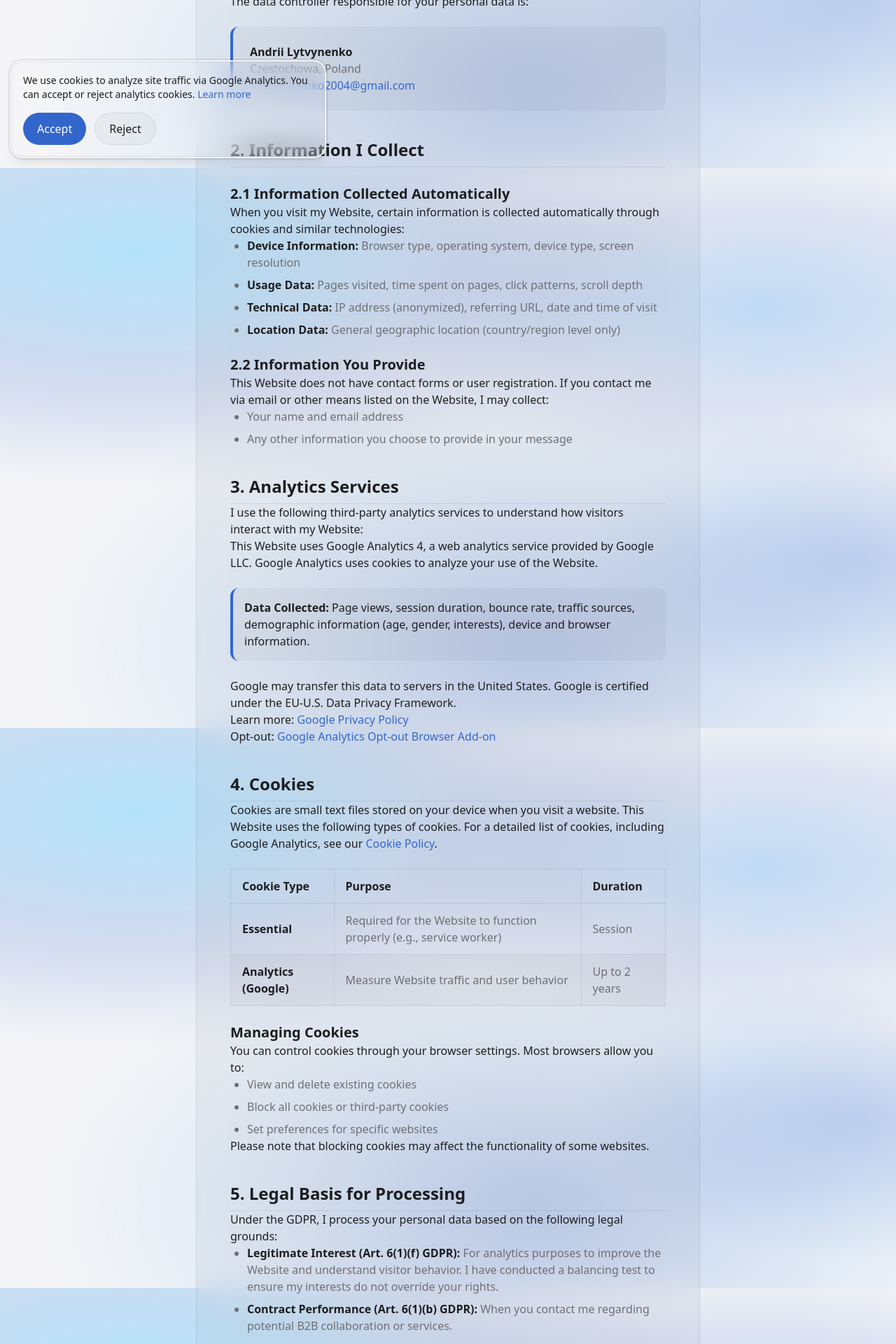
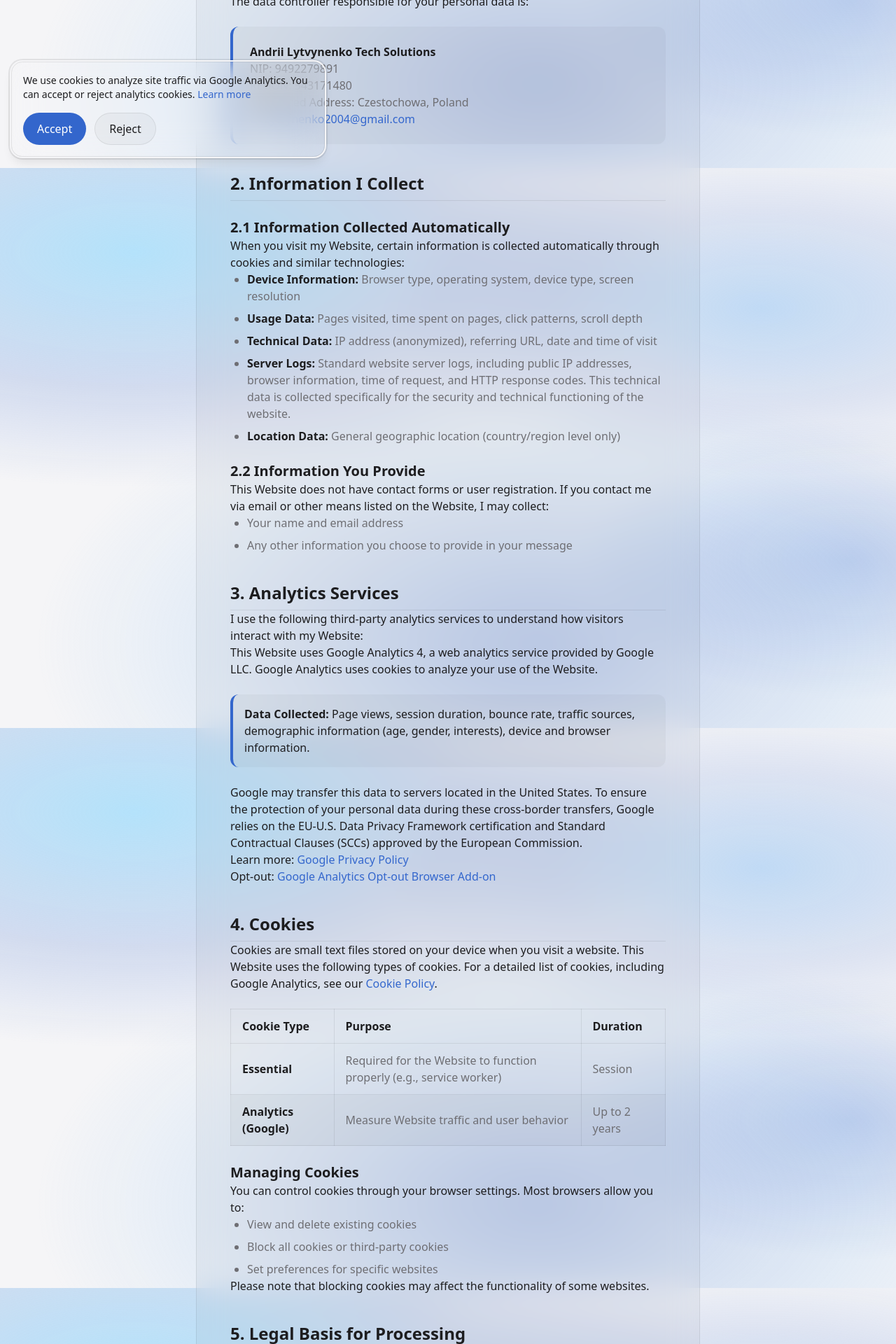
Before and after one commit to fecton/aboutme, a Next.js app: page /privacy-policy in a window 1280 px wide. Shown: the part 560-2480 px from the top of the page at 70% size. Built offline with nearby package versions, Linux system fonts and the light colour scheme.

Commit message:
chore: update Cookie and Privacy Policy pages with detailed data controller information and enhance cookie descriptions for clarity

```diff
--- a/src/app/cookie-policy/page.tsx
+++ b/src/app/cookie-policy/page.tsx
@@ -77,8 +77,10 @@ export default function CookiePolicyPage() {
 							</h2>
 							<p>The data controller responsible for cookies on this Website is:</p>
 							<div className="my-6 rounded-xl border-l-4 border-accent bg-surface p-6">
-								<p className="font-semibold text-foreground">Andrii Lytvynenko</p>
-								<p className="text-muted">Czestochowa, Poland</p>
+								<p className="font-semibold text-foreground">Andrii Lytvynenko Tech Solutions</p>
+								<p className="text-muted">NIP: 9492279891</p>
+								<p className="text-muted">REGON: 543171480</p>
+								<p className="text-muted">Registered Address: Czestochowa, Poland</p>
 								<p className="text-muted">
 									<a
 										href="mailto:a.v.lytvynenko2004@gmail.com"
@@ -131,7 +133,7 @@ export default function CookiePolicyPage() {
 												<code className="text-foreground">theme</code>
 											</td>
 											<td className="border border-border px-4 py-3 text-muted">
-												Stores your light/dark theme preference (localStorage)
+												Technical session management: Stores your light/dark theme preference (localStorage)
 											</td>
 											<td className="border border-border px-4 py-3 text-muted">
 												Persistent
@@ -142,10 +144,10 @@ export default function CookiePolicyPage() {
 												<code className="text-foreground">cookie-consent</code>
 											</td>
 											<td className="border border-border bg-surface px-4 py-3 text-muted">
-												Stores your cookie consent choice (localStorage)
+												Technical session management: Stores your cookie consent choice (localStorage)
 											</td>
 											<td className="border border-border bg-surface px-4 py-3 text-muted">
-												Persistent
+												Persistent (1 year)
 											</td>
 										</tr>
 									</tbody>
@@ -181,7 +183,7 @@ export default function CookiePolicyPage() {
 												<code className="text-foreground">_ga</code>
 											</td>
 											<td className="border border-border px-4 py-3 text-muted">
-												Distinguishes unique users
+												Analytics: Used to distinguish unique users and calculate visitor, session, and campaign data for the site's analytics reports.
 											</td>
 											<td className="border border-border px-4 py-3 text-muted">
 												2 years
@@ -192,7 +194,7 @@ export default function CookiePolicyPage() {
 												<code className="text-foreground">_ga_*</code>
 											</td>
 											<td className="border border-border bg-surface px-4 py-3 text-muted">
-												Persists session state (e.g.{" "}
+												Analytics: Used to persist session state and maintain session status (e.g.{" "}
 												<code className="text-foreground">_ga_G-LKHDQT8Z81</code>)
 											</td>
 											<td className="border border-border bg-surface px-4 py-3 text-muted">
--- a/src/app/privacy-policy/page.tsx
+++ b/src/app/privacy-policy/page.tsx
@@ -80,8 +80,10 @@ export default function PrivacyPolicyPage() {
 							</h2>
 							<p>The data controller responsible for your personal data is:</p>
 							<div className="my-6 rounded-xl border-l-4 border-accent bg-surface p-6">
-								<p className="font-semibold text-foreground">Andrii Lytvynenko</p>
-								<p className="text-muted">Czestochowa, Poland</p>
+								<p className="font-semibold text-foreground">Andrii Lytvynenko Tech Solutions</p>
+								<p className="text-muted">NIP: 9492279891</p>
+								<p className="text-muted">REGON: 543171480</p>
+								<p className="text-muted">Registered Address: Czestochowa, Poland</p>
 								<p className="text-muted">
 									<a
 										href="mailto:a.v.lytvynenko2004@gmail.com"
@@ -115,6 +117,9 @@ export default function PrivacyPolicyPage() {
 								<li>
 									<strong className="text-foreground">Technical Data:</strong> IP
 									address (anonymized), referring URL, date and time of visit
+								</li>
+								<li>
+									<strong className="text-foreground">Server Logs:</strong> Standard website server logs, including public IP addresses, browser information, time of request, and HTTP response codes. This technical data is collected specifically for the security and technical functioning of the website.
 								</li>
 								<li>
 									<strong className="text-foreground">Location Data:</strong> General
@@ -154,8 +159,8 @@ export default function PrivacyPolicyPage() {
 								information.
 							</div>
 							<p>
-								Google may transfer this data to servers in the United States.
-								Google is certified under the EU-U.S. Data Privacy Framework.
+								Google may transfer this data to servers located in the United States.
+								To ensure the protection of your personal data during these cross-border transfers, Google relies on the EU-U.S. Data Privacy Framework certification and Standard Contractual Clauses (SCCs) approved by the European Commission.
 							</p>
 							<p>
 								Learn more:{" "}
@@ -261,16 +266,16 @@ export default function PrivacyPolicyPage() {
 							</p>
 							<ul className="list-disc space-y-2 pl-6 text-muted">
 								<li>
+									<strong className="text-foreground">Contract Performance (Art.
+									6(1)(b) GDPR):</strong> When you contact me regarding potential
+									B2B collaboration or services, processing is necessary for taking steps prior to entering a contract.
+								</li>
+								<li>
 									<strong className="text-foreground">Legitimate Interest (Art.
 									6(1)(f) GDPR):</strong> For analytics purposes to improve the
-									Website and understand visitor behavior. I have conducted a
+									Website and understand visitor behavior, and for processing B2B inquiries as part of my legitimate business interests. I have conducted a
 									balancing test to ensure my interests do not override your
 									rights.
-								</li>
-								<li>
-									<strong className="text-foreground">Contract Performance (Art.
-									6(1)(b) GDPR):</strong> When you contact me regarding potential
-									B2B collaboration or services.
 								</li>
 								<li>
 									<strong className="text-foreground">Consent (Art. 6(1)(a)
@@ -322,13 +327,13 @@ export default function PrivacyPolicyPage() {
 							<p>
 								Your data may be transferred to and processed in countries
 								outside the European Economic Area (EEA), particularly the
-								United States. When such transfers occur, I ensure appropriate
-								safeguards are in place:
+								United States (e.g., through Google Analytics). When such transfers occur, I ensure appropriate
+								safeguards are in place to protect your European users' data:
 							</p>
 							<ul className="list-disc space-y-2 pl-6 text-muted">
-								<li>EU-U.S. Data Privacy Framework certification (Google)</li>
+								<li>EU-U.S. Data Privacy Framework certification (e.g., Google LLC)</li>
 								<li>
-									Standard Contractual Clauses approved by the European
+									Standard Contractual Clauses (SCCs) approved by the European
 									Commission
 								</li>
 							</ul>
@@ -348,11 +353,11 @@ export default function PrivacyPolicyPage() {
 								<li>
 									<strong className="text-foreground">Email Communications:</strong>{" "}
 									As long as necessary for business purposes or as required by
-									law
+									law. For B2B inquiries where a professional contract is not ultimately signed, communications are retained for 12 months after the last communication.
 								</li>
 								<li>
 									<strong className="text-foreground">Server Logs:</strong> Typically
-									90 days
+									90 days, retained specifically for the security and technical functioning of the website
 								</li>
 							</ul>
 
@@ -411,7 +416,7 @@ export default function PrivacyPolicyPage() {
 								<strong className="text-foreground">
 									President of the Personal Data Protection Office (UODO)
 								</strong>
-								:{" "}
+								: ul. Stanisława Moniuszki 1A, 00-014 Warsaw. Website:{" "}
 								<a
 									href="https://uodo.gov.pl"
 									target="_blank"
@@ -478,7 +483,10 @@ export default function PrivacyPolicyPage() {
 								Privacy Policy or your personal data, please contact me:
 							</p>
 							<div className="my-6 rounded-xl border-l-4 border-accent bg-surface p-6">
-								<p className="font-semibold text-foreground">Andrii Lytvynenko</p>
+								<p className="font-semibold text-foreground">Andrii Lytvynenko Tech Solutions</p>
+								<p className="text-muted">NIP: 9492279891</p>
+								<p className="text-muted">REGON: 543171480</p>
+								<p className="text-muted">Registered Address: Czestochowa, Poland</p>
 								<p className="text-muted">
 									Email:{" "}
 									<a
```
